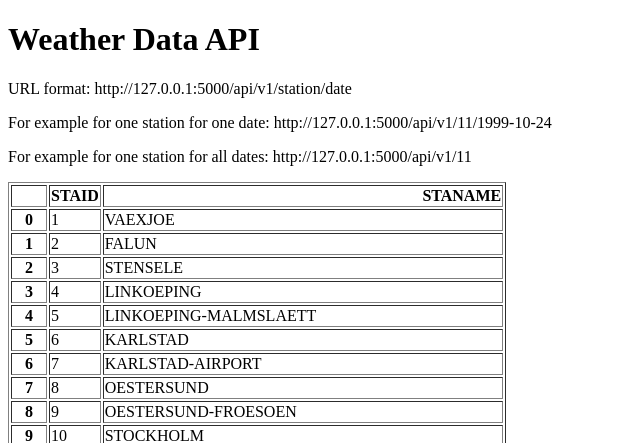
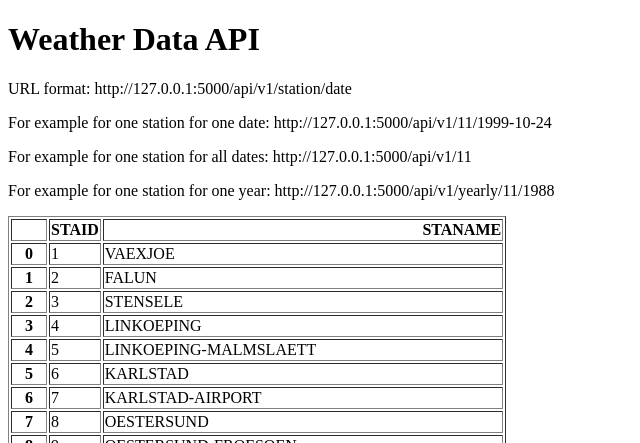
Before and after one commit to Que5/weather-api, a Flask app: page / in a window 1280 px wide. Shown: the top 443 px of the page, without its empty margins (0-640 px from the left). Run offline with Flask 3, Linux system fonts and the light colour scheme.

Commit message:
Add url endpoint for All data and annual data

```diff
--- a/main.py
+++ b/main.py
@@ -26,6 +26,15 @@ def all_data(station):
     result = df.to_dict(orient="records")
     return result
 
+@app.route("/api/v1/yearly/<station>/<year>")
+def yearly(station, year):
+    filename = "data_small/TG_STAID" + str(station).zfill(6) + ".txt"
+    df = pd.read_csv(filename, skiprows=20)
+    df["    DATE"] = df["    DATE"].astype(str)
+    result = df[df["    DATE"].str.startswith(str(year))].to_dict(orient="records")
+    return result
+
+
 
 
 if __name__ == "__main__":
--- a/templates/home.html
+++ b/templates/home.html
@@ -10,6 +10,7 @@
     <p>URL format: http://127.0.0.1:5000/api/v1/station/date</p>
     <p>For example for one station for one date: http://127.0.0.1:5000/api/v1/11/1999-10-24</p>
     <p>For example for one station for all dates: http://127.0.0.1:5000/api/v1/11</p>
+    <p>For example for one station for one year: http://127.0.0.1:5000/api/v1/yearly/11/1988</p>
     <p>{{data | safe}}</p>
 </body>
 </html>
```
